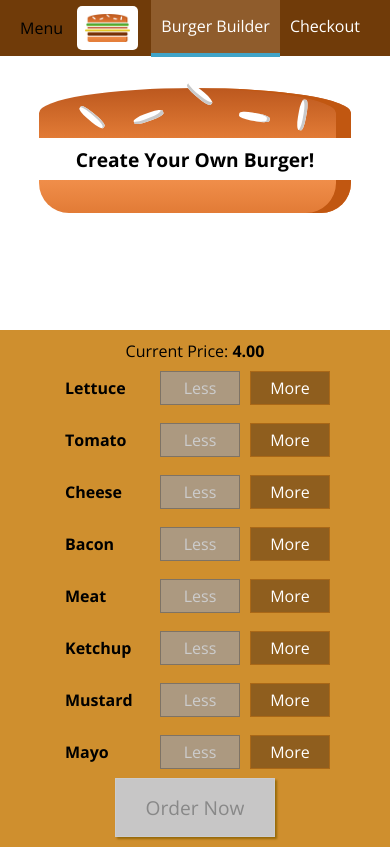
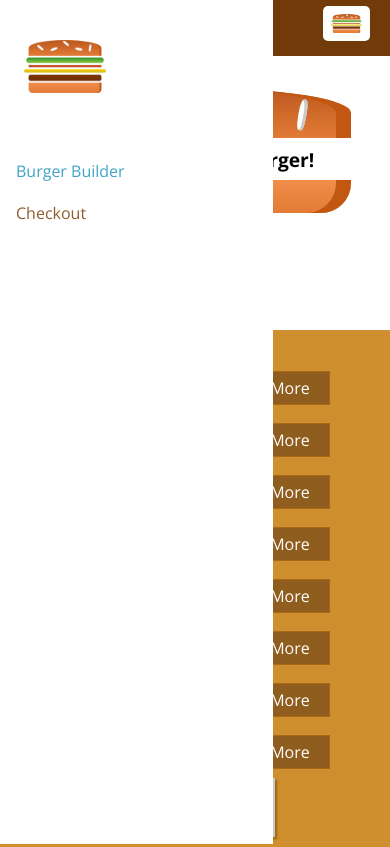
Before and after one commit to Rterrell25/Burger-Builder, a React (Create React App) app: page / in a window 390 px wide. Built offline with nearby package versions, Linux system fonts and the light colour scheme.

Commit message:
added responsive side drawer for mobile navigation

```diff
--- a/src/components/Layout/Layout.js
+++ b/src/components/Layout/Layout.js
@@ -2,10 +2,12 @@
 import Aux from "../../hoc/Aux";
 import classes from "./Layout.module.css";
 import Toolbar from "../Navigation/Toolbar/Toolbar";
+import SideDrawer from "../Navigation/SideDrawer/SideDrawer";
 const Layout = props => (
   <Aux>
     <div>
       <Toolbar />
+      <SideDrawer />
     </div>
     <main className={classes.Content}>{props.children}</main>
   </Aux>
--- a/src/components/Logo/Logo.js
+++ b/src/components/Logo/Logo.js
@@ -4,7 +4,7 @@
 
 export default function Logo(props) {
   return (
-    <div className={classes.Logo}>
+    <div className={classes.Logo} style={{ height: props.height }}>
       <img src={burgerLogo} alt="burger" />
     </div>
   );
--- a/src/components/Navigation/NavigationItems/NavigationItem/NavigationItem.module.css
+++ b/src/components/Navigation/NavigationItems/NavigationItem/NavigationItem.module.css
@@ -1,8 +1,31 @@
+.NavigationItem {
+  margin: 10px 0;
+  box-sizing: border-box;
+  display: block;
+  width: 100%;
+  align-items: center;
+}
+
+.NavigationItem a {
+  color: #8f5c2c;
+  text-decoration: none;
+  width: 100%;
+  box-sizing: border-box;
+  display: block;
+}
+
+.NavigationItem a:hover,
+.NavigationItem a:active,
+.NavigationItem a.active {
+  color: #40a4c8;
+}
+
+@media (min-width: 500px) {
   .NavigationItem {
     margin: 0;
-  box-sizing: border-box;
     display: flex;
     height: 100%;
+    width: auto;
     align-items: center;
   }
 
@@ -12,8 +35,6 @@
     height: 100%;
     padding: 16px 10px;
     border-bottom: 4px solid transparent;
-  box-sizing: border-box;
-  display: block;
   }
 
   .NavigationItem a:hover,
@@ -23,3 +44,4 @@
     border-bottom: 4px solid #40a4c8;
     color: white;
   }
+}
--- a/src/components/Navigation/NavigationItems/NavigationItems.module.css
+++ b/src/components/Navigation/NavigationItems/NavigationItems.module.css
@@ -3,6 +3,13 @@
   padding: 0;
   list-style: none;
   display: flex;
-  align-items: center;
+  flex-flow: column;
+
   height: 100%;
 }
+
+@media (min-width: 500px) {
+  .NavigationItems {
+    flex-flow: row;
+  }
+}
--- /dev/null
+++ b/src/components/Navigation/SideDrawer/SideDrawer.js
@@ -0,0 +1,18 @@
+import React from "react";
+import Logo from "../../Logo/Logo";
+import NavigationItems from "../NavigationItems/NavigationItems";
+import classes from "./SideDrawer.module.css";
+
+export default function SideDrawer(props) {
+  return (
+    <div className={classes.SideDrawer}>
+      <div className={classes.Logo}>
+        <Logo />
+      </div>
+
+      <nav>
+        <NavigationItems />
+      </nav>
+    </div>
+  );
+}
--- /dev/null
+++ b/src/components/Navigation/SideDrawer/SideDrawer.module.css
@@ -0,0 +1,31 @@
+.SideDrawer {
+  position: fixed;
+  width: 280px;
+  max-width: 70%;
+  height: 100%;
+  left: 0;
+  top: 0;
+  z-index: 200;
+  background-color: white;
+  padding: 32px 16px;
+  box-sizing: border-box;
+  transition: transfrom 0.3s ease-out;
+}
+
+@media (min-width: 500px) {
+  .SideDrawer {
+    display: none;
+  }
+}
+
+.Open {
+  transform: translateX(0);
+}
+
+.Close {
+  transform: translateX(-100%);
+}
+.Logo {
+  height: 11%;
+  margin-bottom: 32px;
+}
--- a/src/components/Navigation/Toolbar/Toolbar.js
+++ b/src/components/Navigation/Toolbar/Toolbar.js
@@ -7,8 +7,10 @@
   return (
     <header className={classes.Toolbar}>
       <div>Menu</div>
-      <Logo />
-      <nav>
+      <div className={classes.Logo}>
+        <Logo />
+      </div>
+      <nav className={classes.DesktopOnly}>
         <NavigationItems />
       </nav>
     </header>
--- a/src/components/Navigation/Toolbar/Toolbar.module.css
+++ b/src/components/Navigation/Toolbar/Toolbar.module.css
@@ -12,3 +12,17 @@
   box-sizing: border-box;
   z-index: 90;
 }
+
+.Toolbar nav {
+  height: 100%;
+}
+
+.Logo {
+  height: 80%;
+}
+
+@media (max-width: 499px) {
+  .DesktopOnly {
+    display: none;
+  }
+}
```
Lines whose indentation alone changed are shown as unchanged.
